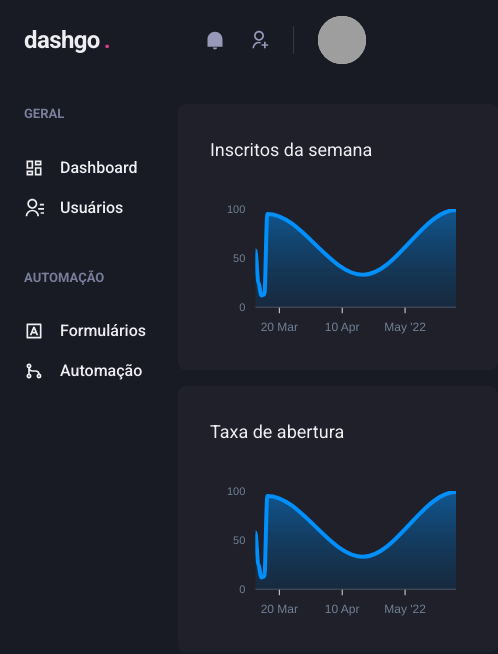
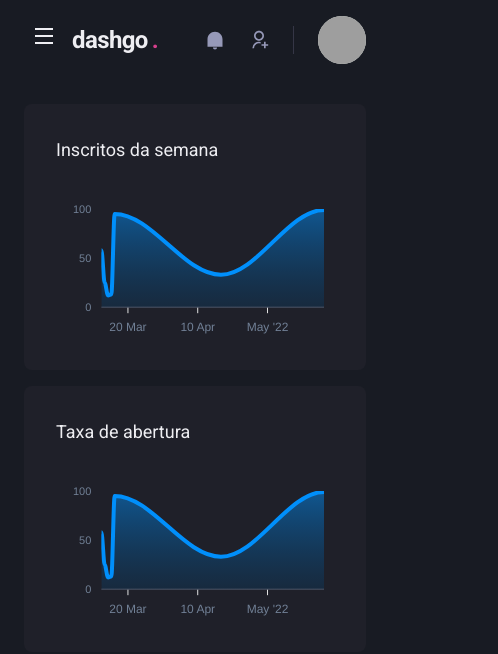
Before and after one commit to fna1r/dashgo, a Next.js app: page /dashboard in a window 390 px wide. Shown: the top 654 px of the page, 498 px wide, since content can reach past the window. Built offline with nearby package versions, Linux system fonts and the light colour scheme; grey boxes are pictures that could not be loaded.

Commit message:
Sidebar responsiva, unsando Drawer do Chakra.

```diff
--- a/src/components/Header/index.tsx
+++ b/src/components/Header/index.tsx
@@ -1,10 +1,15 @@
-import { Flex, useBreakpointValue } from '@chakra-ui/react'
+import { Flex, Icon, IconButton, useBreakpointValue } from '@chakra-ui/react'
+import { RiMenuLine } from 'react-icons/ri';
+import { useSidebarDrawer } from '../../context/SidebarDrawerContext';
 import { Logo } from './Logo';
 import { NotificationsNav } from './NotificationsNav';
 import { Profile } from './Profile';
 import { SearchBox } from './SearchBox';
 
 export function Header() {
+
+    const { onOpen } = useSidebarDrawer()
+
     // para mostrar ou não um componente
     const isWideVersion = useBreakpointValue({
         base: false,
@@ -22,6 +27,18 @@
             px='6'
 
         >
+            {!isWideVersion && (
+                <IconButton
+                        aria-label='Open navigation'
+                        icon={<Icon as={RiMenuLine} />}
+                        fontSize='24'
+                        variant='unstyled'
+                        onClick={onOpen}
+                        mr='2'
+                >
+
+                </IconButton>
+            )}
 
             <Logo />
 
--- /dev/null
+++ b/src/components/Sidebar/SidebarNav.tsx
@@ -0,0 +1,21 @@
+import { Stack } from "@chakra-ui/react";
+import { RiDashboardLine, RiContactsLine, RiInputMethodLine, RiGitMergeLine } from "react-icons/ri";
+import { NavLink } from "./NavLink";
+import { NavSection } from "./NavSection";
+
+
+export function SidebarNav() {
+    return(
+        <Stack spacing='12' align='flex-start'>
+        <NavSection title="GERAL">
+            <NavLink icon={RiDashboardLine}>Dashboard</NavLink>
+            <NavLink icon={RiContactsLine}>Usuários</NavLink>
+        </NavSection>
+
+        <NavSection title="AUTOMAÇÃO">
+            <NavLink icon={RiInputMethodLine}>Formulários</NavLink>
+            <NavLink icon={RiGitMergeLine}>Automação</NavLink>
+        </NavSection>
+    </Stack>
+    )
+}
--- a/src/components/Sidebar/index.tsx
+++ b/src/components/Sidebar/index.tsx
@@ -1,22 +1,34 @@
-import { Box, Icon, Link, Stack, Text } from "@chakra-ui/react";
-import { RiContactsLine, RiDashboardLine, RiGitMergeLine, RiInputMethodFill, RiInputMethodLine } from "react-icons/ri";
-import { NavLink } from "./NavLink";
-import { NavSection } from "./NavSection";
+import { Box, Drawer, DrawerBody, DrawerCloseButton, DrawerContent, DrawerHeader, DrawerOverlay, useBreakpointValue } from "@chakra-ui/react";
+import { useSidebarDrawer } from "../../context/SidebarDrawerContext";
+import { SidebarNav } from "./SidebarNav";
 
 export function Sidebar() {
+
+    const {isOpen, onClose} = useSidebarDrawer()
+
+    const isDrawerSidebar = useBreakpointValue({
+        base: true,
+        lg: false,
+    })
+
+    if (isDrawerSidebar) {
+        return (
+            <Drawer isOpen={isOpen} placement='left' onClose={onClose}>
+                <DrawerOverlay>
+                    <DrawerContent bg='gray.800' p='4'>
+                        <DrawerCloseButton mt='6' />
+                        <DrawerHeader>Navegação</DrawerHeader>
+                        <DrawerBody>
+                            <SidebarNav />
+                        </DrawerBody>
+                    </DrawerContent>
+                </DrawerOverlay>
+            </Drawer>
+        )
+    }
     return (
         <Box as='aside' w='64' mr='8'>
-            <Stack spacing='12' align='flex-start'>
-                <NavSection title="GERAL">
-                    <NavLink icon={RiDashboardLine}>Dashboard</NavLink>
-                    <NavLink icon={RiContactsLine}>Usuários</NavLink>
-                </NavSection>
-
-                <NavSection title="AUTOMAÇÃO">
-                    <NavLink icon={RiInputMethodLine}>Formulários</NavLink>
-                    <NavLink icon={RiGitMergeLine}>Automação</NavLink>
-                </NavSection>
-            </Stack>
+            <SidebarNav />
         </Box>
     )
 }
--- /dev/null
+++ b/src/context/SidebarDrawerContext.tsx
@@ -0,0 +1,28 @@
+import { useDisclosure, UseDisclosureReturn } from "@chakra-ui/react";
+import { useRouter } from "next/router";
+import { createContext, ReactNode, useContext, useEffect } from "react";
+
+interface SidebarDrawerProvaiderProps {
+    children: ReactNode
+}
+type SidebarDrawerContextData = UseDisclosureReturn
+
+const SidebarDrawerContext = createContext({} as SidebarDrawerContextData);
+
+export function SidebarDrawerProvaider({children}: SidebarDrawerProvaiderProps) {
+    const disclosure = useDisclosure()
+    const router = useRouter()
+
+    // para fechar o menu quando mudar de pagina
+    useEffect(() => {
+        disclosure.onClose
+    }, [router.asPath])
+
+    return(
+        <SidebarDrawerContext.Provider value={disclosure}>
+            {children}
+        </SidebarDrawerContext.Provider>
+    )
+}
+
+export const useSidebarDrawer = () => useContext(SidebarDrawerContext)
--- a/src/pages/_app.tsx
+++ b/src/pages/_app.tsx
@@ -1,11 +1,14 @@
 import { AppProps } from 'next/app'
 import { ChakraProvider } from '@chakra-ui/react'
 import { theme } from '../styles/theme'
+import { SidebarDrawerProvaider } from '../context/SidebarDrawerContext'
 
 function MyApp({ Component, pageProps }: AppProps) {
   return (
     <ChakraProvider theme={theme}>
-      <Component {...pageProps} />
+      <SidebarDrawerProvaider>
+        <Component {...pageProps} />
+      </SidebarDrawerProvaider>
     </ChakraProvider>
 
   )
```
